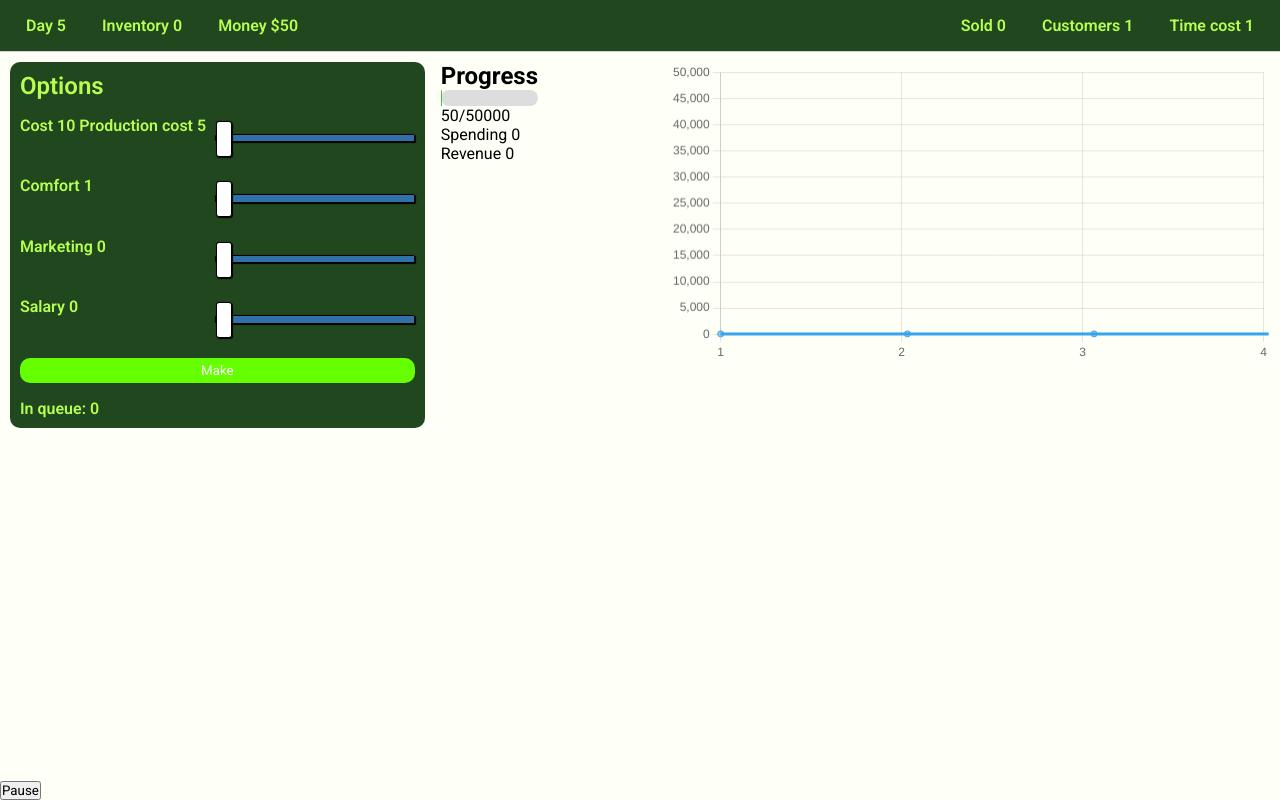
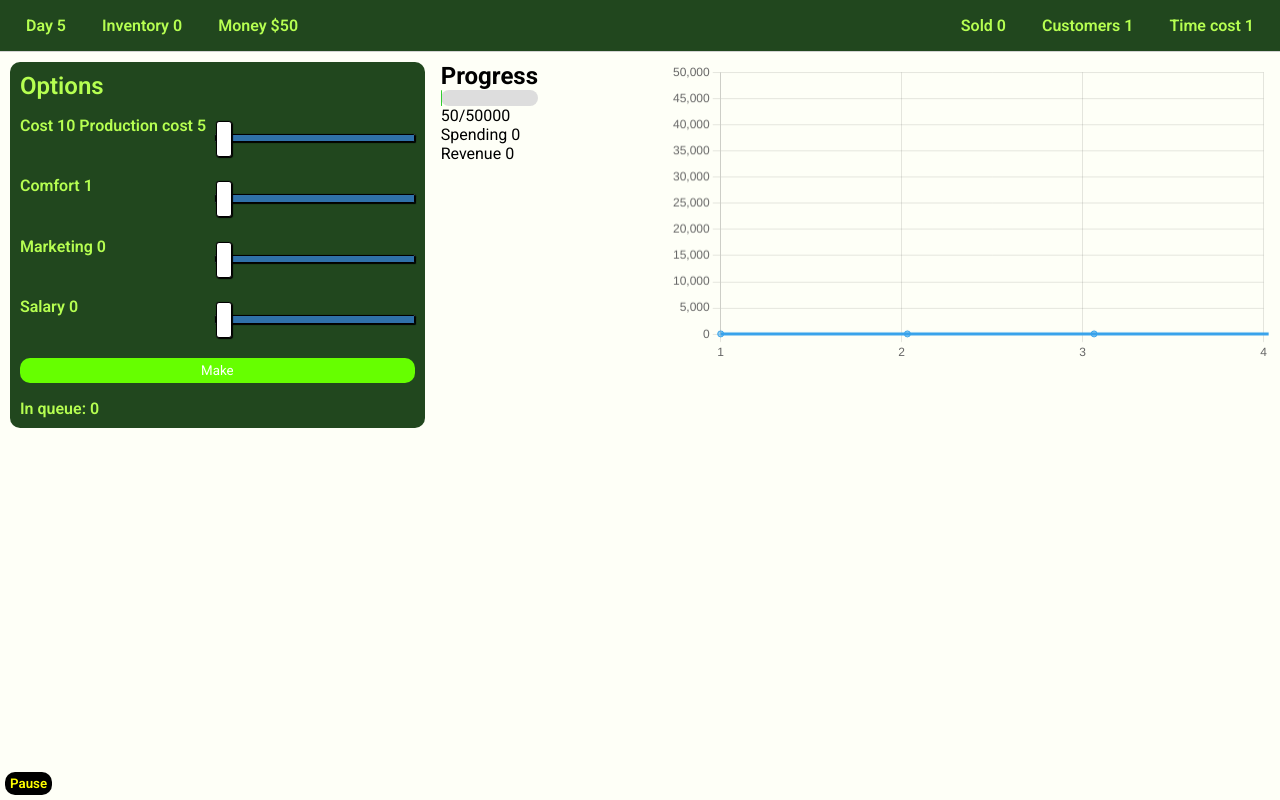
Before and after one commit to lukarantalainen/multi-objective-optimization-game, a SvelteKit app: page / in a window 1280 px wide. Built offline with nearby package versions, Linux system fonts and the light colour scheme.

Commit message:
changed pause button design

```diff
--- a/src/routes/+page.svelte
+++ b/src/routes/+page.svelte
@@ -195,7 +195,7 @@
         <Graph />
     </div>
     <footer class="footer">
-        <button onclick={playPause}>{pauseButtonState}</button>
+        <button class="pause-button" onclick={playPause}>{pauseButtonState}</button>
     </footer>
 </div>
 
@@ -255,13 +255,23 @@
     }
 
     .top-bar-stat:hover {
-        background-color: rgb(83, 212, 255);
+        background-color: rgb(60, 255, 0);
     }
 
     .footer {
+        position: absolute;
         width: 100%;
-        position: absolute;
         bottom: 0;
+    }
+
+    .pause-button {
+        border-radius: 10px;
+        margin: 5px;
+        border: none;
+        background-color: black;
+        color: yellow;
+        font-weight: 600;
+        padding: 4px 5px;
     }
 
     input[type="range"] {
```
